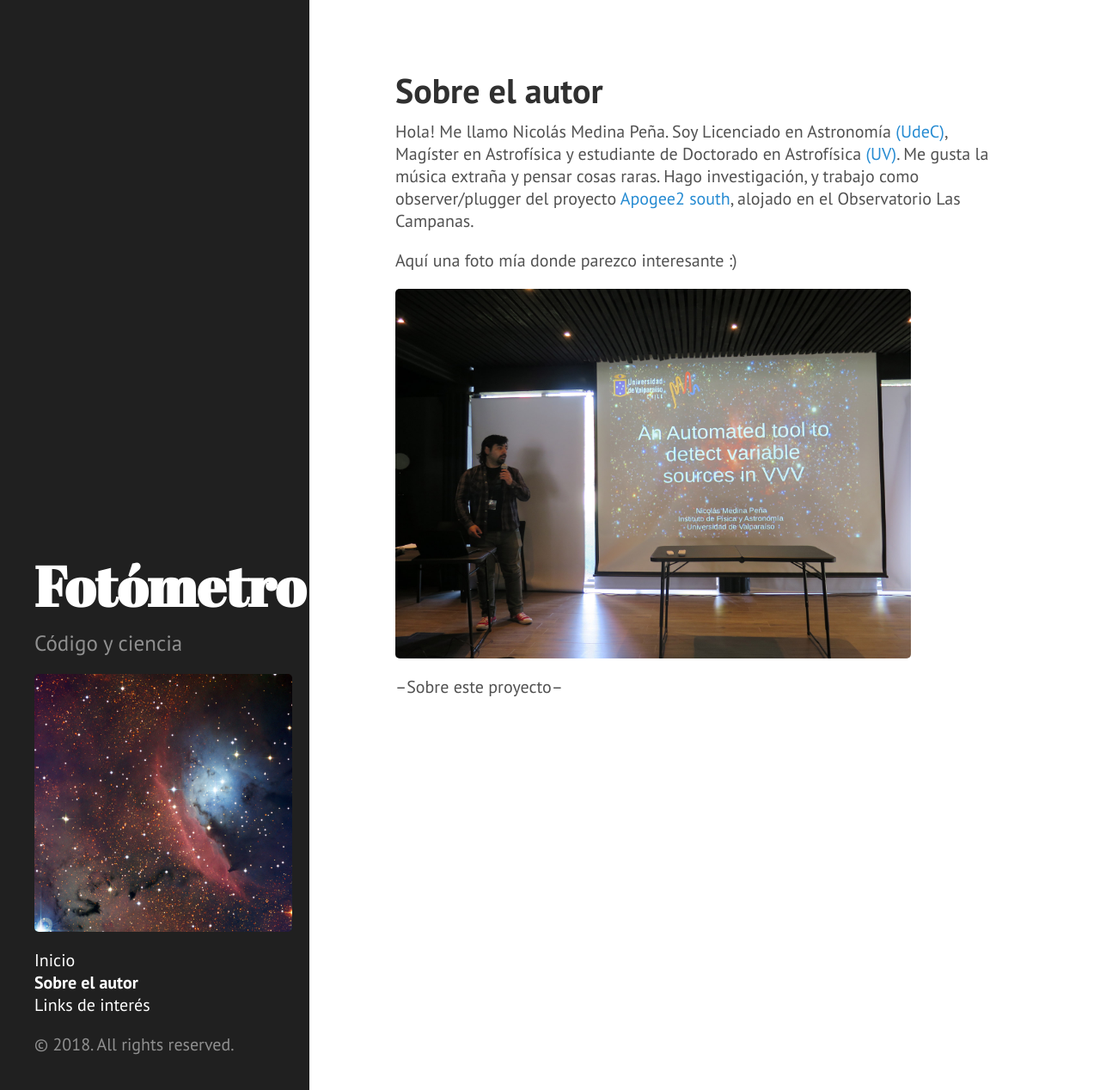
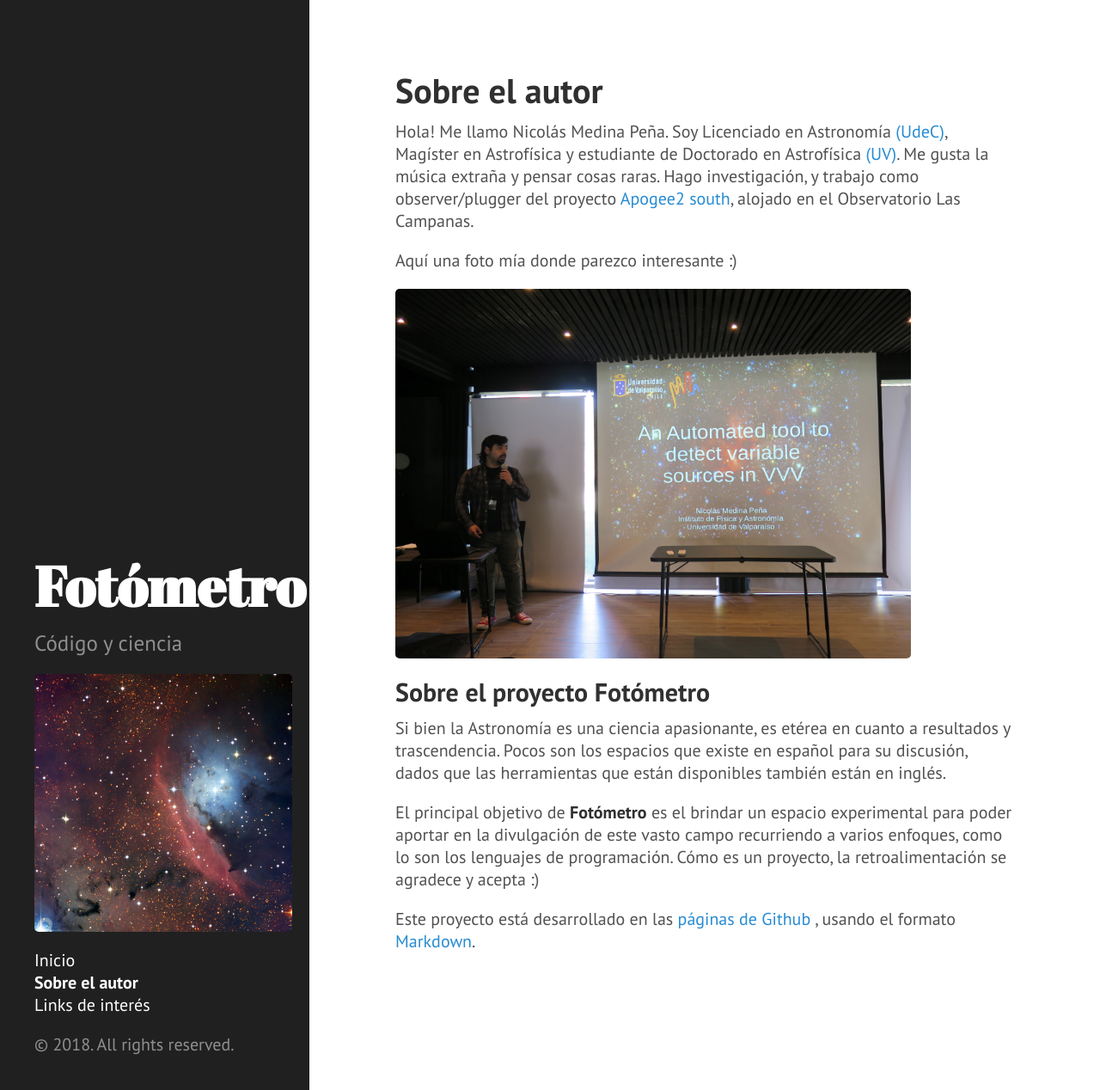
Before and after one commit to nicomedinap/nicomedinap.github.io, a Jekyll site: the page built from about.md, in a window 1280 px wide and 1268 px high. Shown: the whole window at 86% size. Built offline with Jekyll 4.4.1, drawn with Linux system fonts in a browser that asks for light colours.

Commit message:
Update about.md

```diff
--- a/about.md
+++ b/about.md
@@ -12,4 +12,10 @@ Aquí una foto mía donde parezco interesante :)
  height="430" width="600">
 
 
---Sobre este proyecto--
+## Sobre el proyecto Fotómetro
+
+Si bien la Astronomía es una ciencia apasionante, es etérea en cuanto a resultados y trascendencia. Pocos son los espacios que existe en español para su discusión, dados que las herramientas que están disponibles también están en inglés.
+
+El principal objetivo de **Fotómetro** es el brindar un espacio experimental para poder aportar en la divulgación de este vasto campo recurriendo a varios enfoques, como lo son los lenguajes de programación. Cómo es un proyecto, la retroalimentación se agradece y acepta :)
+
+Este proyecto está desarrollado en las [páginas de Github](https://pages.github.com/){:target="_blank"} , usando el formato [Markdown](https://guides.github.com/features/mastering-markdown/){:target="_blank"}.
```
